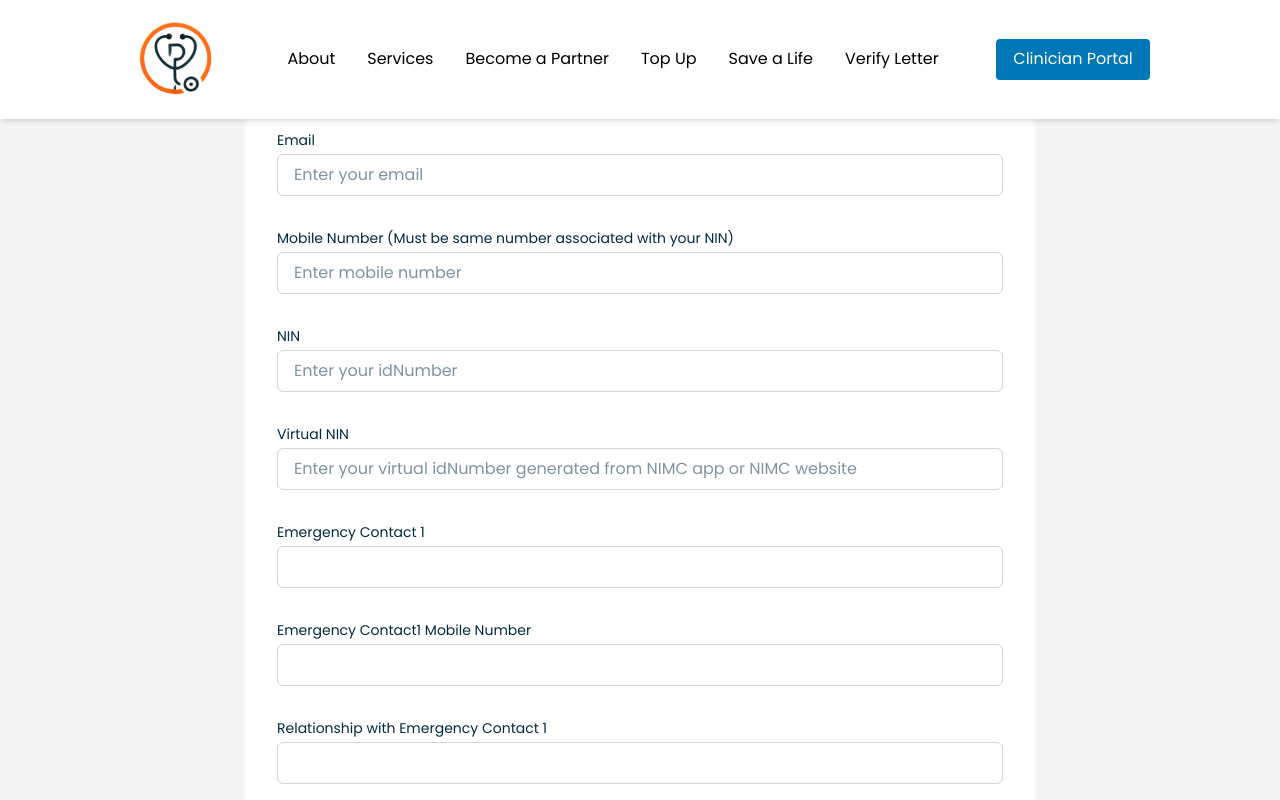
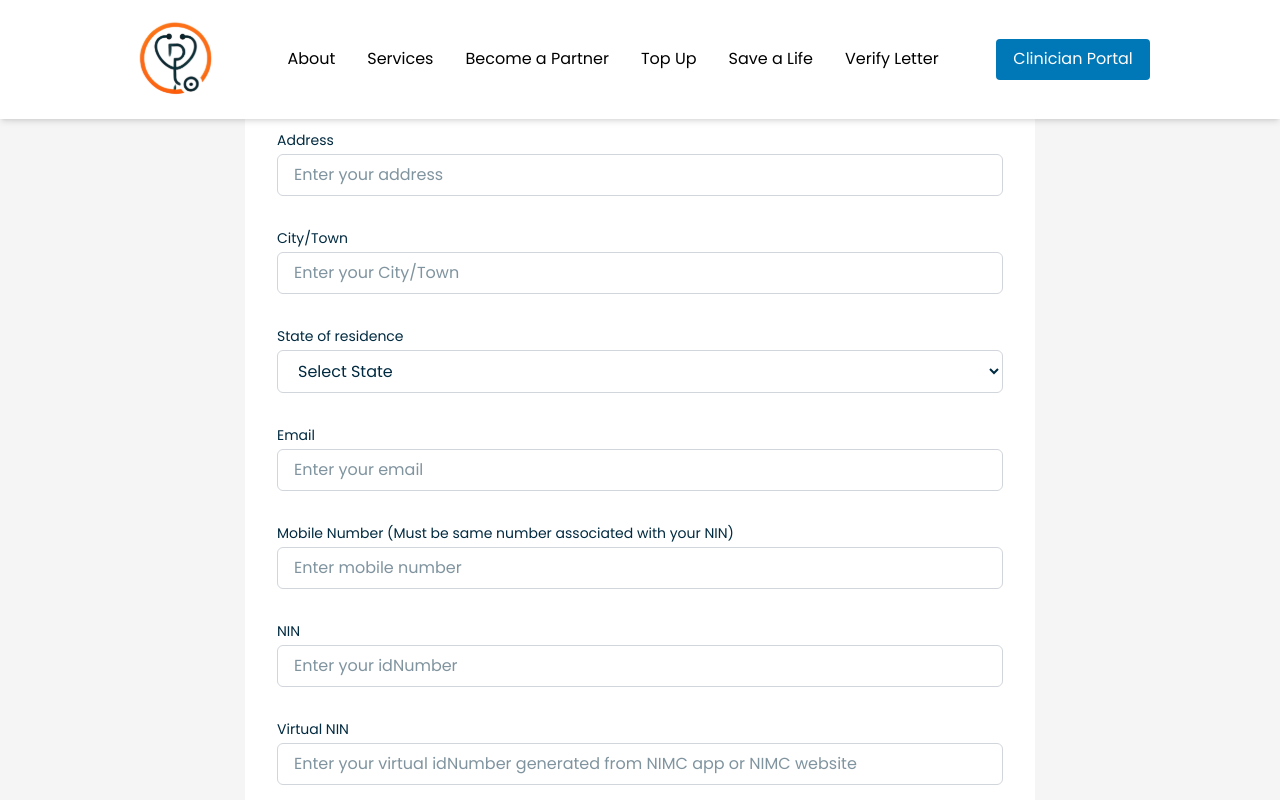
Before and after one commit to PRESCRIBENG/prescribe.ng, a Next.js app: page /self_signup in a window 1280 px wide. Both pictures are taken after a click on the button "Accept Terms and Conditions". Shown: the part 782-1582 px from the top of the page. Built offline with nearby package versions, Linux system fonts and the light colour scheme; no server answers.

Commit message:
Minor patch

```diff
--- a/src/app/self_signup/page.tsx
+++ b/src/app/self_signup/page.tsx
@@ -13,6 +13,9 @@ const SelfSignup = () => {
     middleName: "",
     dob: "",
     gender: "",
+    address: "",
+    locality: "",
+    state: "",
     email: "",
     mobile: "",
     idNumber: "",
@@ -438,6 +441,90 @@ const SelfSignup = () => {
 
                 <div>
                   <label className="block text-sm font-medium text-[#002A40] mb-1">
+                    Address
+                  </label>
+                  <input
+                    type="text"
+                    name="address"
+                    placeholder="Enter your address"
+                    required
+                    value={formData.address}
+                    onChange={handleChange}
+                    className="w-full px-4 py-2 border border-gray-300 rounded-md focus:outline-none focus:ring-2 focus:ring-[#FF6B00]"
+                  />
+                </div>
+
+                <div>
+                  <label className="block text-sm font-medium text-[#002A40] mb-1">
+                    City/Town
+                  </label>
+                  <input
+                    type="text"
+                    name="locality"
+                    placeholder="Enter your City/Town"
+                    required
+                    value={formData.locality}
+                    onChange={handleChange}
+                    className="w-full px-4 py-2 border border-gray-300 rounded-md focus:outline-none focus:ring-2 focus:ring-[#FF6B00]"
+                  />
+                </div>
+
+                <div>
+                  <label className="block text-sm font-medium text-[#002A40] mb-1">
+                    State of residence
+                  </label>
+                  <select
+                    name="state"
+                    required
+                    value={formData.state}
+                    onChange={handleChange}
+                    className="w-full px-4 py-2 border border-gray-300 rounded-md focus:outline-none focus:ring-2 focus:ring-[#FF6B00]"
+                  >
+                    <option value="" disabled>
+                      Select State
+                    </option>
+                    <option value="Federal Capital Territory">Federal Capital Territory</option>
+                    <option value="Abia">Abia</option>
+                    <option value="Adamawa">Adamawa</option>
+                    <option value="Akwa Ibom">Akwa Ibom</option>
+                    <option value="Anambra">Anambra</option>
+                    <option value="Bauchi">Bauchi</option>
+                    <option value="Bayelsa">Bayelsa</option>
+                    <option value="Benue">Benue</option>
+                    <option value="Borno">Borno</option>
+                    <option value="Cross River">Cross River</option>
+                    <option value="Delta">Delta</option>
+                    <option value="Ebonyi">Ebonyi</option>
+                    <option value="Edo">Edo</option>
+                    <option value="Ekiti">Ekiti</option>
+                    <option value="Enugu">Enugu</option>
+                    <option value="Gombe">Gombe</option>
+                    <option value="Imo">Imo</option>
+                    <option value="Jigawa">Jigawa</option>
+                    <option value="Kaduna">Kaduna</option>
+                    <option value="Kano">Kano</option>
+                    <option value="Katsina">Katsina</option>
+                    <option value="Kebbi">Kebbi</option>
+                    <option value="Kogi">Kogi</option>
+                    <option value="Kwara">Kwara</option>
+                    <option value="Lagos">Lagos</option>
+                    <option value="Nasarawa">Nasarawa</option>
+                    <option value="Niger">Niger</option>
+                    <option value="Ogun">Ogun</option>
+                    <option value="Ondo">Ondo</option>
+                    <option value="Osun">Osun</option>
+                    <option value="Oyo">Oyo</option>
+                    <option value="Plateau">Plateau</option>
+                    <option value="Rivers">Rivers</option>
+                    <option value="Sokoto">Sokoto</option>
+                    <option value="Taraba">Taraba</option>
+                    <option value="Yobe">Yobe</option>
+                    <option value="Zamfara">Zamfara</option>
+                  </select>
+                </div>
+
+                <div>
+                  <label className="block text-sm font-medium text-[#002A40] mb-1">
                     Email
                   </label>
                   <input
```
